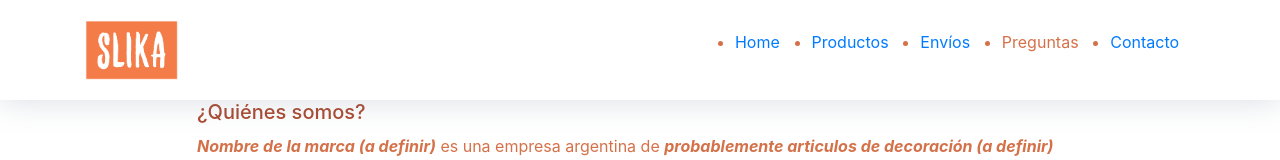
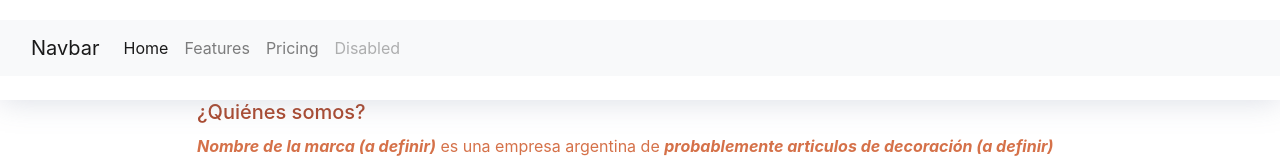
Before and after one commit to maxilucchesi/slika-deco, a website: page preguntas.html in a window 1280 px wide. Shown: the top 160 px of the page. Drawn offline with nearby package versions, Linux system fonts and the light colour scheme.

Commit message:
otro avance

```diff
--- a/preguntas.html
+++ b/preguntas.html
@@ -7,41 +7,38 @@
     <meta name="keywords" content="slika, deco, slika deco, decoracion, cuadros, espejos, apliques, bazar, estilo, decoracion de interiores, muebles">
     <meta name="description"  content="Venta de cuadros apliques y espejos, Decoracion de interiores, Articulos de decoracion">
     <title>Slika Deco | Preguntas</title>
-    <link rel="stylesheet" href="css/estilos.css">
     <link href="https://fonts.googleapis.com/css2?family=Fira+Sans&display=swap" rel="stylesheet">
     <link rel="icon" href="images/logo/isotipo.ico">
     <link rel="stylesheet" href="https://cdn.jsdelivr.net/npm/bootstrap@4.5.3/dist/css/bootstrap.min.css" integrity="sha384-TX8t27EcRE3e/ihU7zmQxVncDAy5uIKz4rEkgIXeMed4M0jlfIDPvg6uqKI2xXr2" crossorigin="anonymous">
-
+    <link rel="stylesheet" href="scss/estilos.css">
 </head>
 <body>
     <!--Inicio del encabezado-->
     <header id="header" class="fixed-top header-scrolled">
-        <!--<div class="container">-->
-        <div class="grilla container">
-            <section class="logo">
-                <a href="index.html"><img src="images/logo/logo.jpg" id="imgLogo"/> </a>
-            </section>
-            <nav class="menuPrincipal">
-                <ul>
-                    <li class="botonMenu">
-                        <a href="index.html">Home</a>
-                    </li>
-                    <li class="botonMenu">
-                        <a href="productos.html">Productos</a>
-                    </li>
-                    <li class="botonMenu">
-                        <a href="envios.html">Envíos</a>
-                    </li>
-                    <li class="botonMenu active">
-                        <a href="preguntas.html">Preguntas</a>
-                    </li>
-                    <li class="botonMenu">
-                        <a href="contacto.html">Contacto</a>
-                    </li>
+        <nav class="navbar navbar-expand-lg navbar-light bg-light">
+            <div class="container-fluid">
+              <a class="navbar-brand" href="#">Navbar</a>
+              <button class="navbar-toggler" type="button" data-bs-toggle="collapse" data-bs-target="#navbarNav" aria-controls="navbarNav" aria-expanded="false" aria-label="Toggle navigation">
+                <span class="navbar-toggler-icon"></span>
+              </button>
+              <div class="collapse navbar-collapse" id="navbarNav">
+                <ul class="navbar-nav">
+                  <li class="nav-item">
+                    <a class="nav-link active" aria-current="page" href="#">Home</a>
+                  </li>
+                  <li class="nav-item">
+                    <a class="nav-link" href="#">Features</a>
+                  </li>
+                  <li class="nav-item">
+                    <a class="nav-link" href="#">Pricing</a>
+                  </li>
+                  <li class="nav-item">
+                    <a class="nav-link disabled" href="#" tabindex="-1" aria-disabled="true">Disabled</a>
+                  </li>
                 </ul>
-            </nav>
-            <!--</div>-->
-        </div>
+              </div>
+            </div>
+          </nav>
     </header>
     <!--Fin del encabezado-->
 
@@ -83,7 +80,7 @@
             </p>
 
             <p class="parrafo">
-                <b>Por cualquier otra duda, podes escribirnos y te brindaremos atención especializada: <a href="seccion4.html">Contactarnos</a></b>
+                <b>Por cualquier otra duda, podes escribirnos y te brindaremos atención especializada: <a href="contacto.html">Contactarnos</a></b>
             </p>
 
         </div>
@@ -94,7 +91,7 @@
     <!--Inicio del pie-->
     <footer id="pie">
         <div class="content">
-            <img src="images/logo/logo.jpg" id="imgLogo"></a>
+          <a href="index.html"><img src="images/logo/logo.jpg" id="imgLogo"></a>
 
             <p class="parrafo">Pequeño slogan o alguna frase</p>
 
--- a/scss/estilos.scss
+++ b/scss/estilos.scss
@@ -1,6 +1,7 @@
 $color-titulo: #aa4a30;
 $color-parrafo: #d57149;
 $color-backgroundCarrousel: #f9cb9c;
+$color-backgroundIntroduccion: #f9cb9c;
 $color-backgroundProductos: #ffe699;
 $color-backgroungPie: #fae5cf;
 $color_backgroundTablaEnvios: #f9cb9c;
@@ -21,6 +22,7 @@ html {
 	width: 100%;
 	max-height: 100%;
 }
+
 
 .container {
 	width: 100%;
@@ -161,7 +163,12 @@ nav.menuPrincipal {
 }
 
 #productos {
-	color: $color-backgroundProductos;
+	background-color: $color-backgroundProductos;
+	padding: 1%;
+}
+
+#introduccion {
+	background-color: $color-backgroundIntroduccion;
 	padding: 1%;
 }
 
@@ -171,7 +178,7 @@ nav.menuPrincipal {
 
 
 #pie {
-	color: $color-backgroungPie;
+	background-color: $color-backgroungPie;
 	padding: 1%;
 }
 
```
Also changed, not shown: contacto.html (+1 -2 lines), envios.html (+1 -2 lines), index.html (+6 -3 lines), productos.html (+9 -10 lines), scss/estilos.css, 1 other file.
